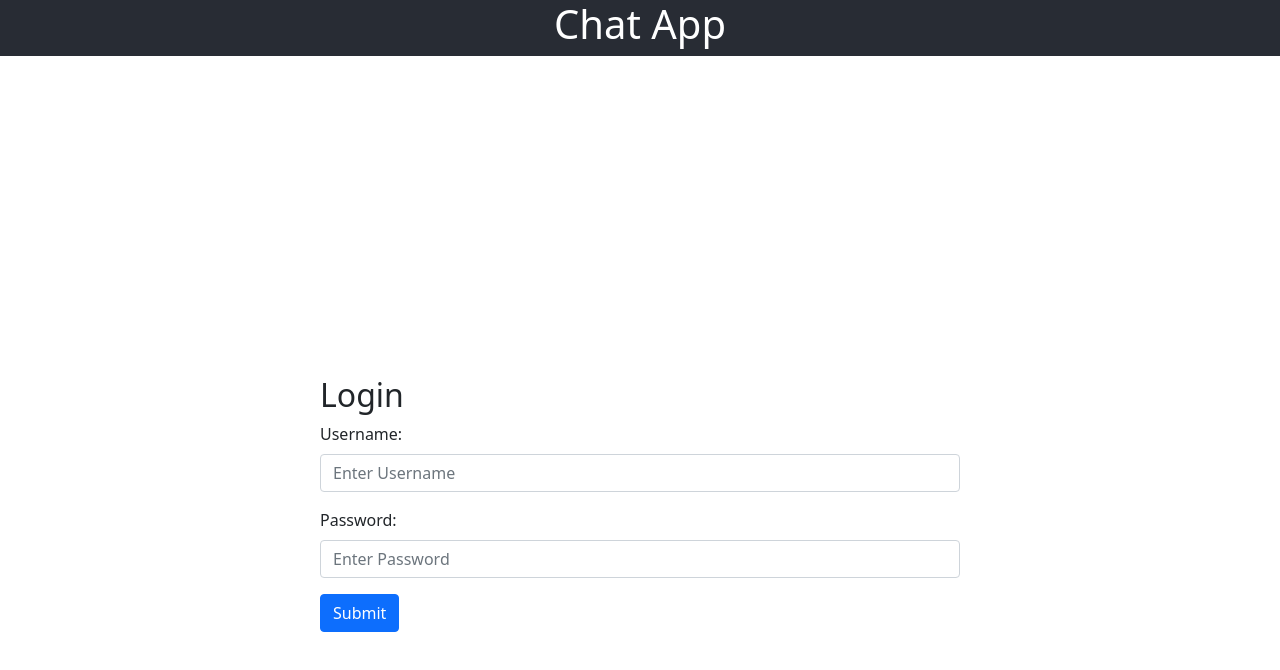
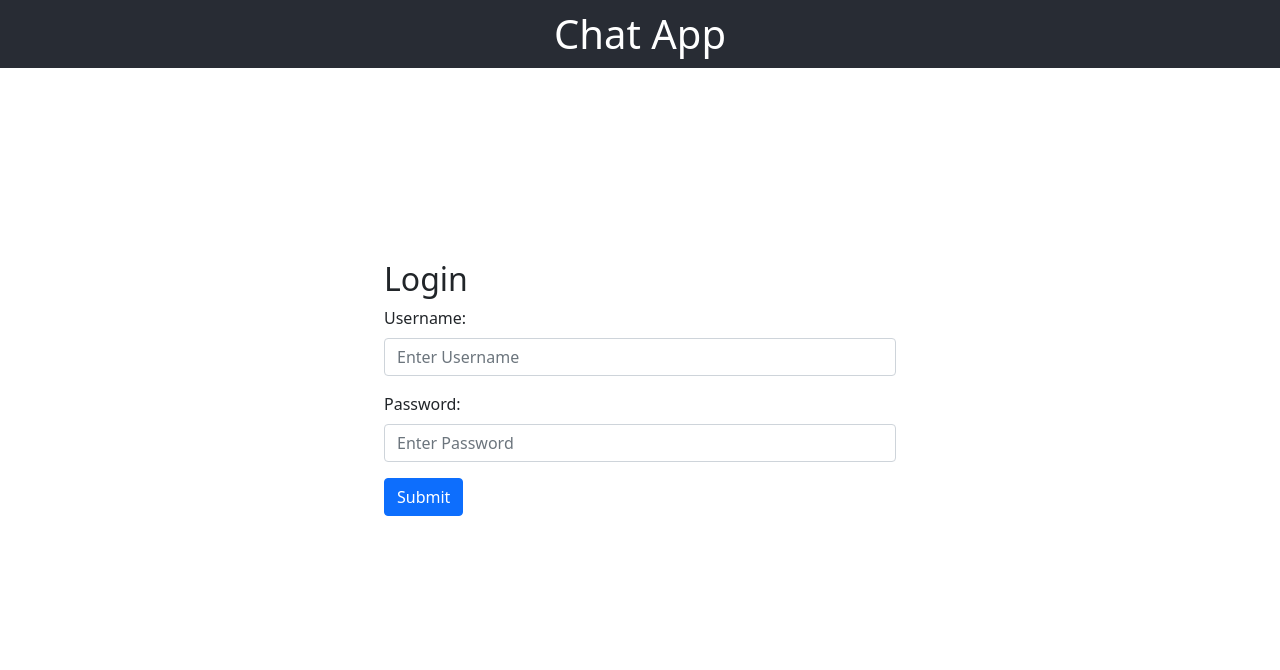
Before and after one commit to Gurvir-Sandhar/ChatApp, a React (Create React App) app in the folder client/: page / in a window 1280 px wide. Shown: the top 670 px of the page. Built offline with nearby package versions, Linux system fonts and the light colour scheme.

Commit message:
moved the header to its own component

```diff
--- a/client/src/App.js
+++ b/client/src/App.js
@@ -1,14 +1,11 @@
 import './App.css';
 import Login from './Login.js'
+import Header from './Header.js'
 
 function App() {
   return (
     <div className="App">
-      <header className="App-header">
-        <h1>
-          Chat App
-        </h1>
-      </header>
+      <Header />
       <Login />
     </div>
   );
--- /dev/null
+++ b/client/src/Header.css
@@ -0,0 +1,10 @@
+h1 {
+        background-color: #282c34;
+        display: flex;
+        flex-direction: column;
+        align-items: center;
+        justify-content: center;
+        font-size: calc(30px + 2vmin);
+        color: white;
+        padding: 10px;
+    }
--- /dev/null
+++ b/client/src/Header.js
@@ -0,0 +1,9 @@
+import './Header.css'
+
+function Header() {
+    return (
+        <h1>Chat App</h1>
+    )
+}
+
+export default Header;
--- a/client/src/Login.css
+++ b/client/src/Login.css
@@ -1,3 +1,3 @@
 .login-form {
-    margin: 25%
+    margin: 15% 30%;
 }
```
